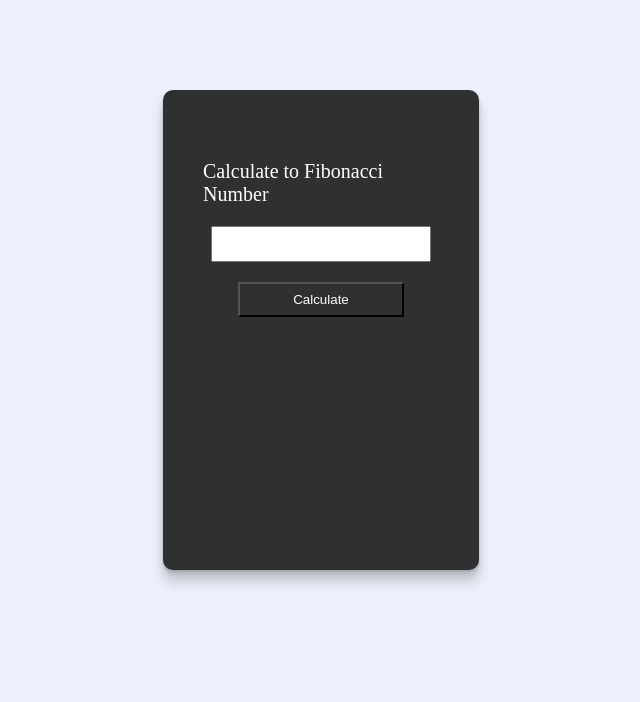
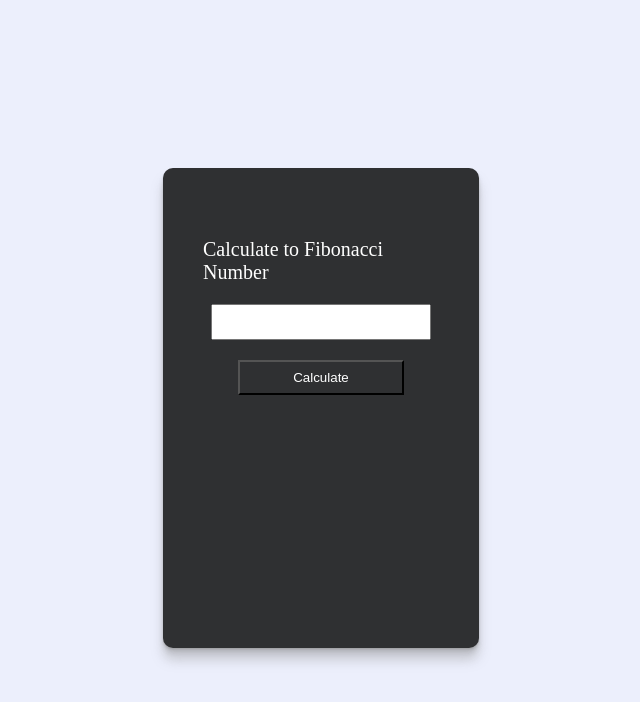
Before and after one commit to E2802-BAHAR/find_nth_fibonacci_number, a plain HTML site: page index.html in a window 1280 px wide. Shown: the whole page, without its empty margins (319-959 px from the left). Drawn offline with Linux system fonts and the light colour scheme.

Commit message:
fixed margin-top

```diff
--- a/style.css
+++ b/style.css
@@ -1,6 +1,6 @@
 body {
     display: flex;
-    margin-top: 7%;
+    justify-content: center;
     align-items: center;
     min-height: 100vh;
     background: #eceffc;
```
